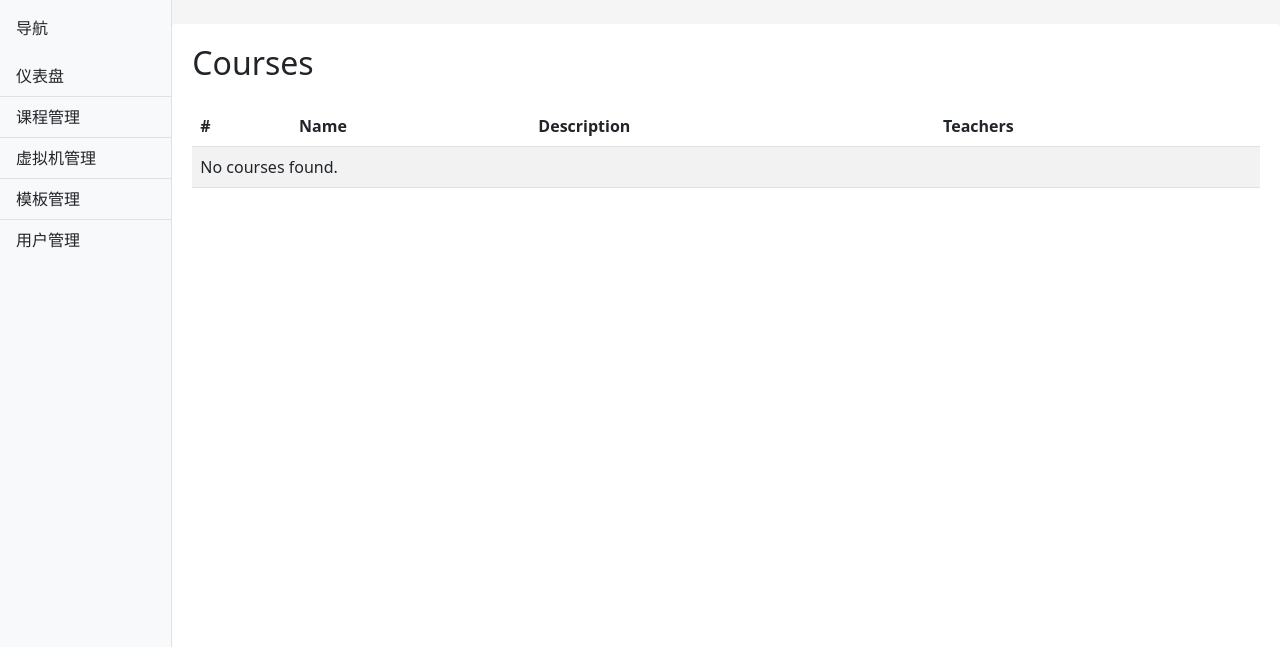
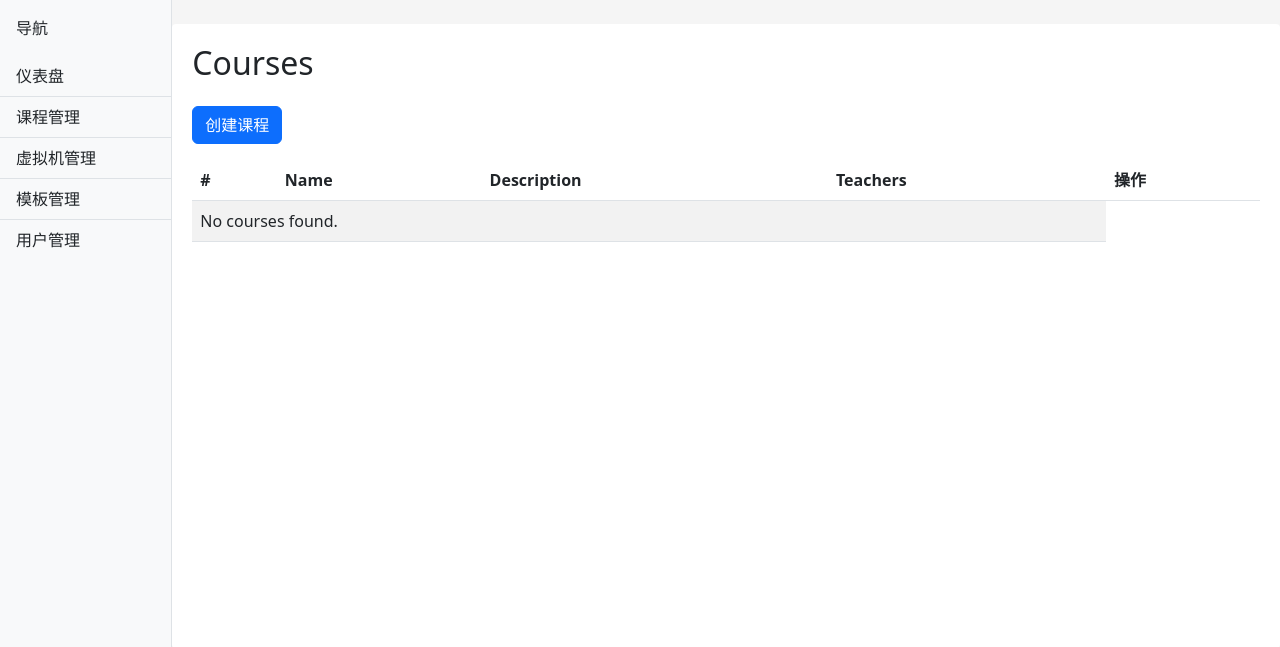
Before and after one commit to 2018wzh/vmlab, a Django app: page /courses/ in a window 1280 px wide. Shown: the part 56-703 px from the top of the page. Run offline with Django 5.2, Linux system fonts and the light colour scheme; the visitor is signed in with stand-in values (Sample User, id 1); data that the repository does not hold is empty; some libraries are stand-ins or nearby versions.

Commit message:
UI:Course

```diff
--- a/frontend/templates/frontend/course_list.html
+++ b/frontend/templates/frontend/course_list.html
@@ -2,6 +2,7 @@
 {% block title %}Courses - VMLab{% endblock %}
 {% block content %}
 <h2 class="mb-4">Courses</h2>
+<a href="{% url 'frontend:course_create' %}" class="btn btn-primary mb-3">创建课程</a>
 <table class="table table-striped">
   <thead>
     <tr>
@@ -9,6 +10,7 @@
       <th>Name</th>
       <th>Description</th>
       <th>Teachers</th>
+      <th>操作</th>
     </tr>
   </thead>
   <tbody>
@@ -18,6 +20,11 @@
         <td>{{ course.name }}</td>
         <td>{{ course.description|truncatechars:50 }}</td>
         <td>{{ course.teachers.all|join:", " }}</td>
+        <td>
+          <a href="{% url 'frontend:course_detail' course.id %}" class="btn btn-sm btn-info">管理</a>
+          <a href="{% url 'frontend:course_update' course.id %}" class="btn btn-sm btn-secondary">编辑</a>
+          <a href="{% url 'frontend:course_delete' course.id %}" class="btn btn-sm btn-danger">删除</a>
+        </td>
       </tr>
     {% empty %}
       <tr><td colspan="4">No courses found.</td></tr>
```
